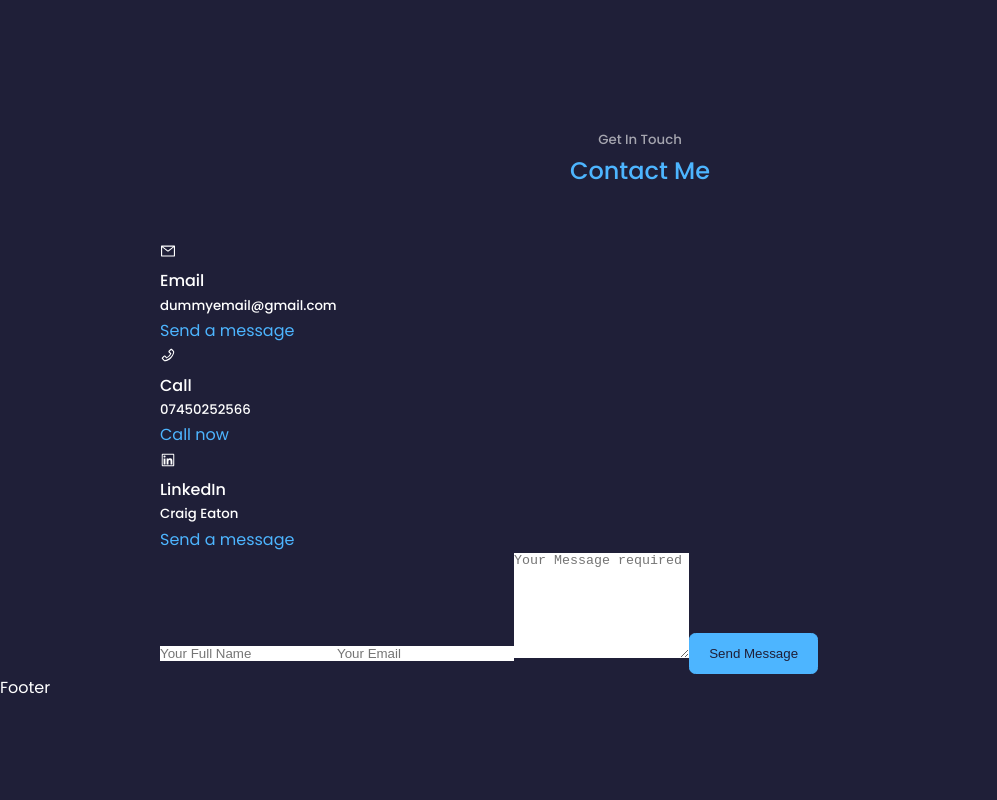
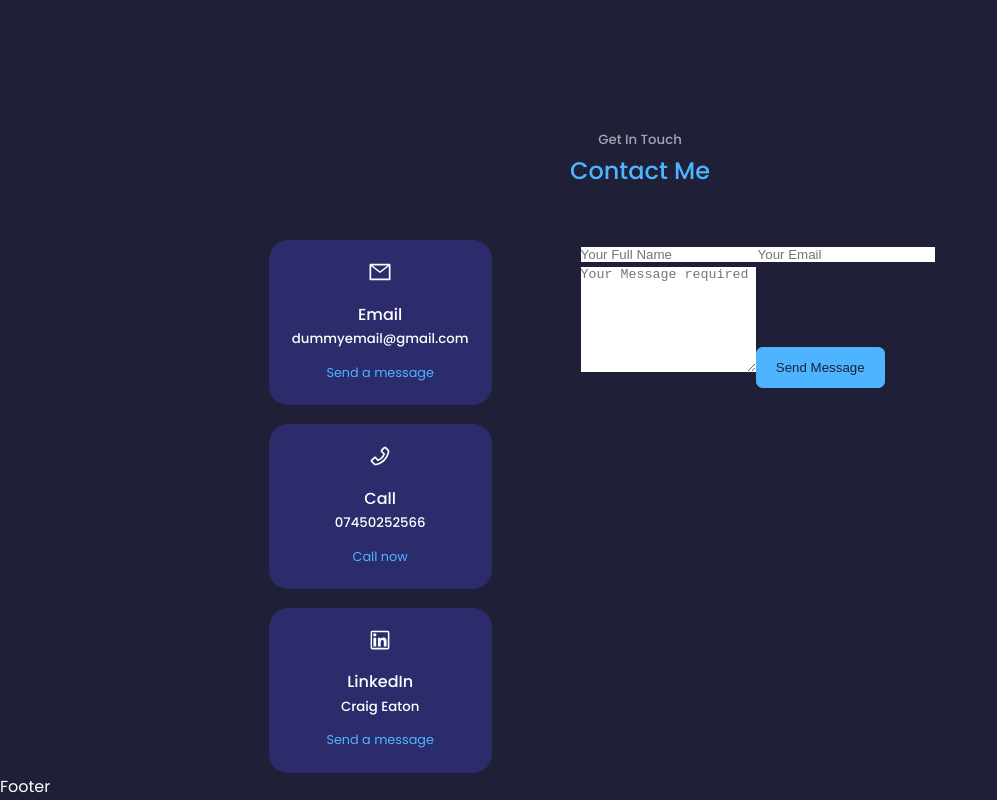
Before and after one commit to craigea92/react-portfolio, a React (Create React App) app: page / in a window 1280 px wide. Shown: the part 3523-4323 px from the top of the page, without its empty margins (0-997 px from the left). Before the commit the page ends 4224 px from the top, so only its background shows below. Built offline with nearby package versions, Linux system fonts and the light colour scheme.

Commit message:
Added styling for the contact CTAs

```diff
--- a/src/components/contact/Contact.jsx
+++ b/src/components/contact/Contact.jsx
@@ -15,7 +15,7 @@
       <div className="container contact__container">
         <div className="contact__options">
           <article className="contact__option">
-            <AiOutlineMail />
+            <AiOutlineMail className="contact__option-icon" />
             <h4>Email</h4>
             <h5>dummyemail@gmail.com</h5>
             <a
@@ -27,17 +27,18 @@
             </a>
           </article>
           <article className="contact__option">
-            <AiOutlinePhone />
+            <AiOutlinePhone className="contact__option-icon" />
             <h4>Call</h4>
             <h5>07450252566</h5>
             <a href="+447450252566">Call now</a>
           </article>
           <article className="contact__option">
-            <AiOutlineLinkedin />
+            <AiOutlineLinkedin className="contact__option-icon" />
             <h4>LinkedIn</h4>
             <h5>Craig Eaton</h5>
             <a href="https://www.dummylinkedin.com">Send a message</a>
           </article>
+        </div>
         <form action="">
           <input
             type="text"
@@ -45,12 +46,7 @@
             placeholder="Your Full Name"
             required
           />
-            <input
-              type="email"
-              name="email"
-              placeholder="Your Email"
-              required
-            />
+          <input type="email" name="email" placeholder="Your Email" required />
           <textarea
             name="message"
             rows="7"
@@ -61,7 +57,6 @@
           </button>
         </form>
       </div>
-      </div>
     </section>
   );
 };
--- a/src/components/contact/contact.css
+++ b/src/components/contact/contact.css
@@ -0,0 +1,37 @@
+.container.contact__container {
+  width: 58%;
+  display: grid;
+  grid-template-columns: 30% 58%;
+  gap: 12%;
+}
+
+.contact__options {
+  display: flex;
+  flex-direction: column;
+  gap: 1.2rem;
+}
+
+.contact__option {
+  background: var(--color-bg-variant);
+  padding: 1.2rem;
+  border-radius: 1.2rem;
+  text-align: center;
+  border: 1px solid transparent;
+  transition: var(--transition);
+}
+
+.contact__option:hover {
+  background: transparent;
+  border-color: var(--color-primary-variant);
+}
+
+.contact__option-icon {
+  font-size: 1.5rem;
+  margin-bottom: 0.5rem;
+}
+
+.contact__option a {
+  margin-top: 0.7rem;
+  display: inline-block;
+  font-size: 0.8rem;
+}
```
Lines whose indentation alone changed are shown as unchanged.
